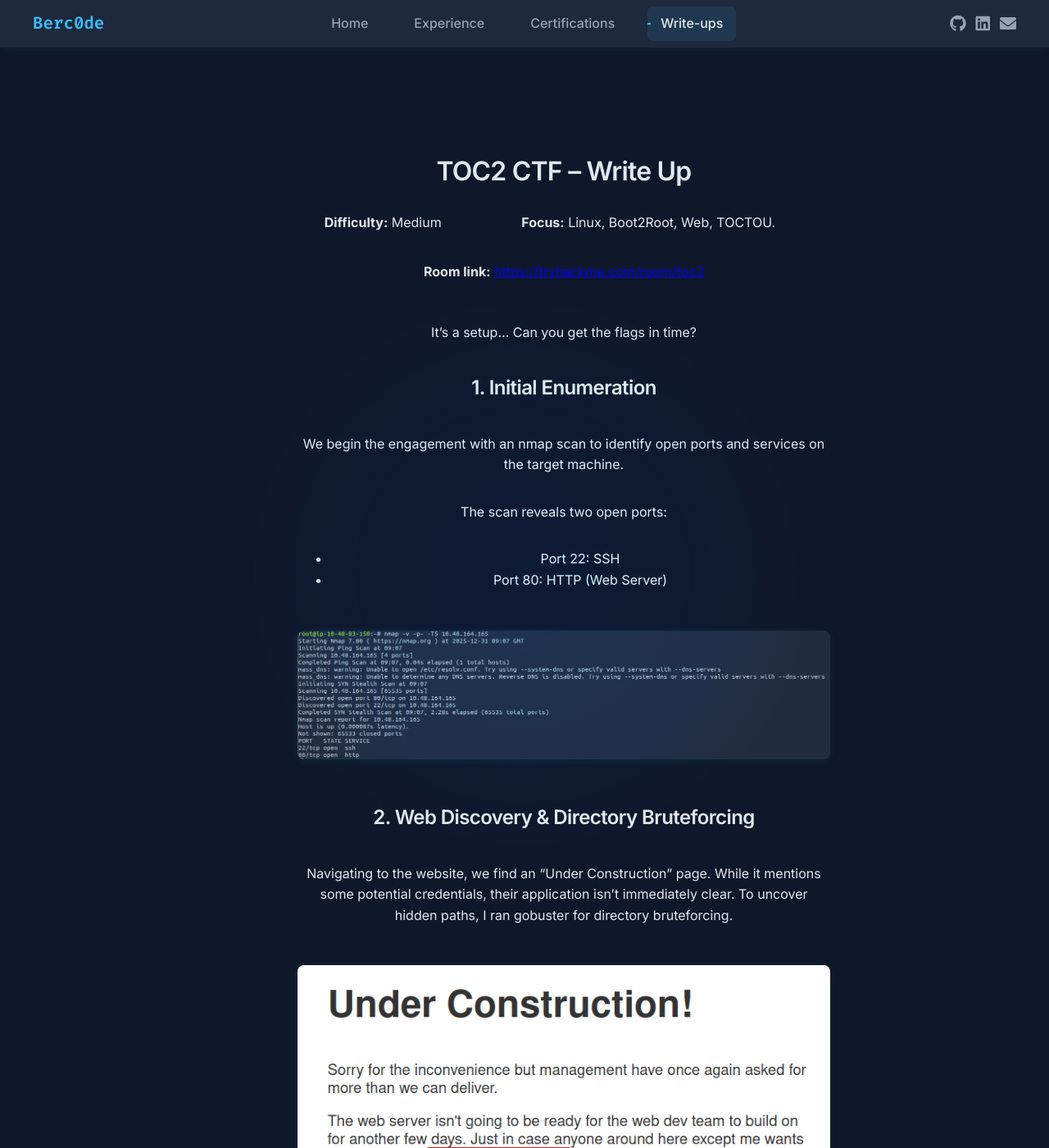
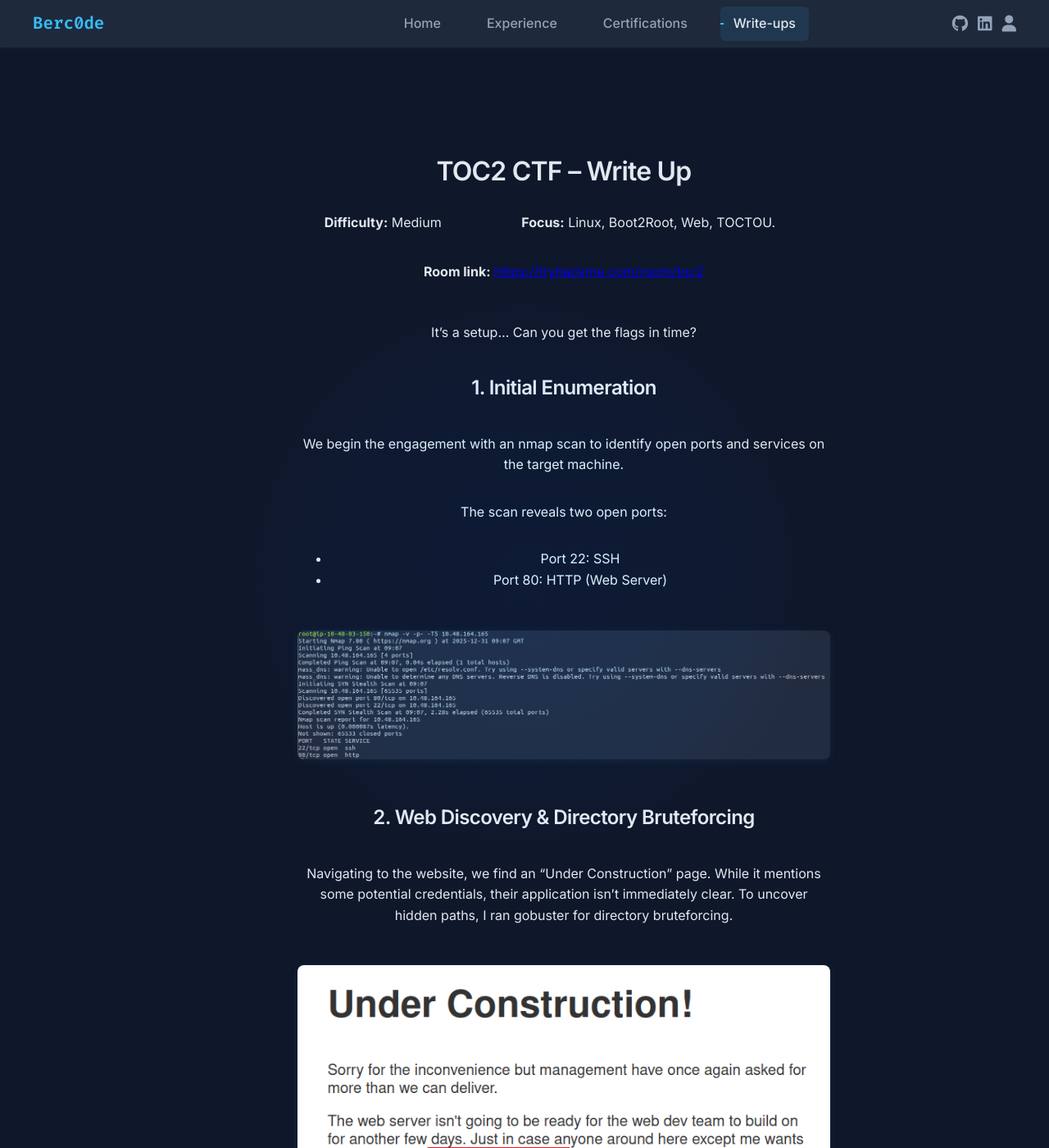
Before and after one commit to berc0de/bercode, a Jekyll site: the page built from _posts/2025-12-31-toc2-ctf-writeup.md, in a window 1280 px wide and 1400 px high. Shown: the whole window at 82% size. Built offline with Jekyll 4.4.1, drawn with Linux system fonts in a browser that asks for light colours.

Commit message:
LINK Fixes

```diff
--- a/_layouts/posts.html
+++ b/_layouts/posts.html
@@ -12,11 +12,11 @@
   <header class="header-navbar">
     <div class="header-inner">
        <div class="logo-rawr-wrap">
-                  <div class="logo">
+                  <a class="logo" href="{{ site.baseurl }}/#home">
                     <span class="rawr-text">rawr</span>
                     Berc0de
                   </div>
-                </div>
+                </a>
       <nav class="nav-links">
         <a href="{{ site.baseurl }}/#home">Home</a>
         <a href="{{ site.baseurl }}/#experience">Experience</a>
@@ -24,10 +24,10 @@
         <a href="{{ site.baseurl }}/write-ups.html" class="active">Write-ups</a>
       </nav>
       <div class="social-links">
-        <a href="https://github.com/yourusername" target="_blank"><i class="fab fa-github"></i></a>
-        <a href="https://linkedin.com/in/yourprofile" target="_blank"><i class="fab fa-linkedin"></i></a>
-        <a href="mailto:your.email@example.com"><i class="fas fa-envelope"></i></a>
-      </div>
+        <a href="https://github.com/berc0de" target="_blank" title="Github"><i class="fab fa-github"></i></a>
+          <a href="https://www.linkedin.com/in/wilbuenaventura/" title="Linkedin" target="_blank"><i class="fab fa-linkedin"></i></a>
+            <a href="https://tryhackme.com/p/bercode" target="_blank" title="TryHackMe"><i class="fas fa-user"></i></a>
+        </div>
     </div>
   </header>
   <div class="container post-container">
--- a/assets/css/style.css
+++ b/assets/css/style.css
@@ -33,6 +33,12 @@
   text-align: center;
   z-index: 50;
   cursor: pointer;
+  text-decoration: none;
+}
+
+.bercode-thm-badge{
+  width: 100%;
+  margin-top: 2rem;
 }
 
 .snow-container {
```
Also changed, not shown: _layouts/write-up.html (+9 -8 lines), write-ups.md (+2 -1 lines), 10 other files.
